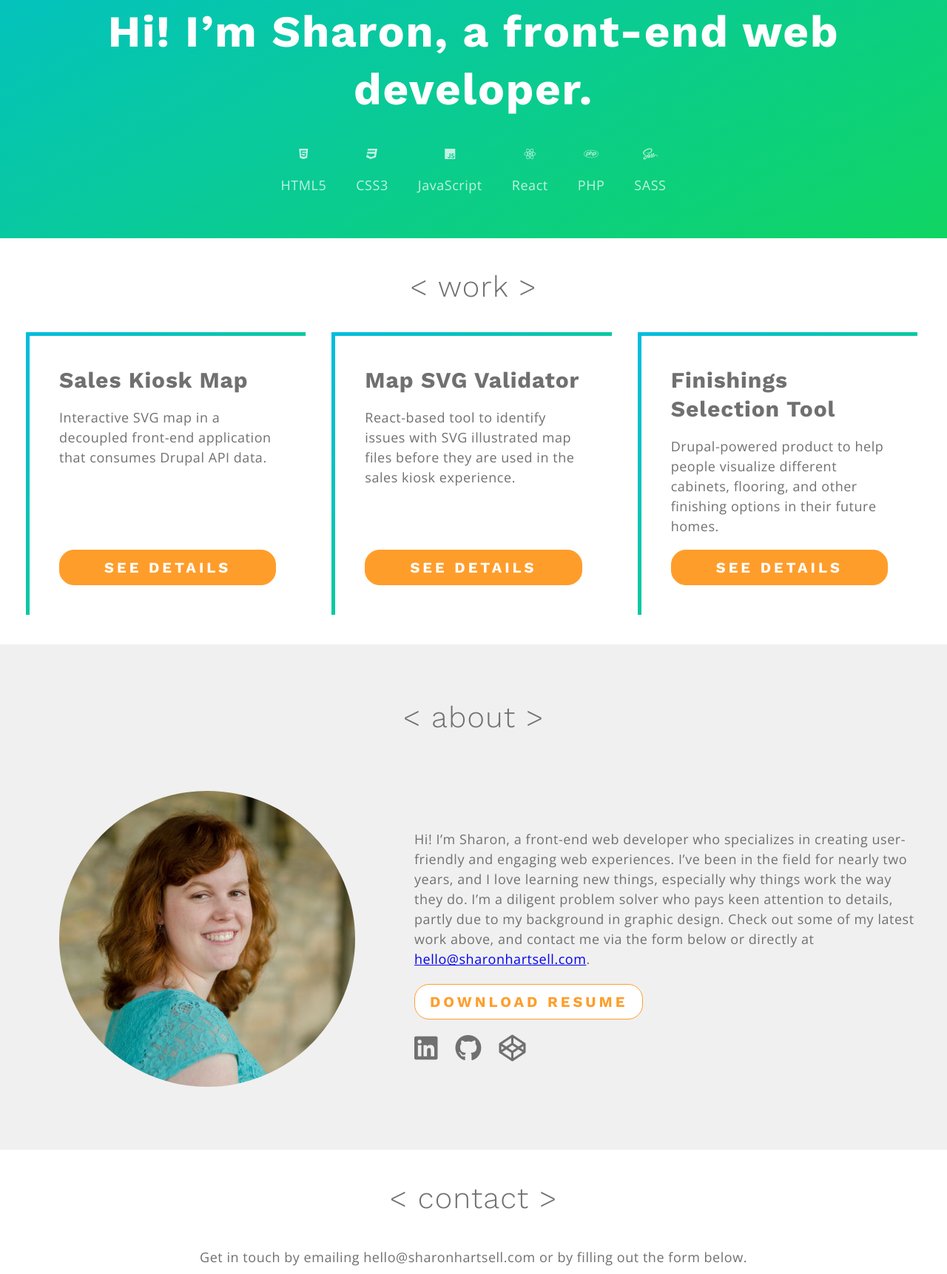
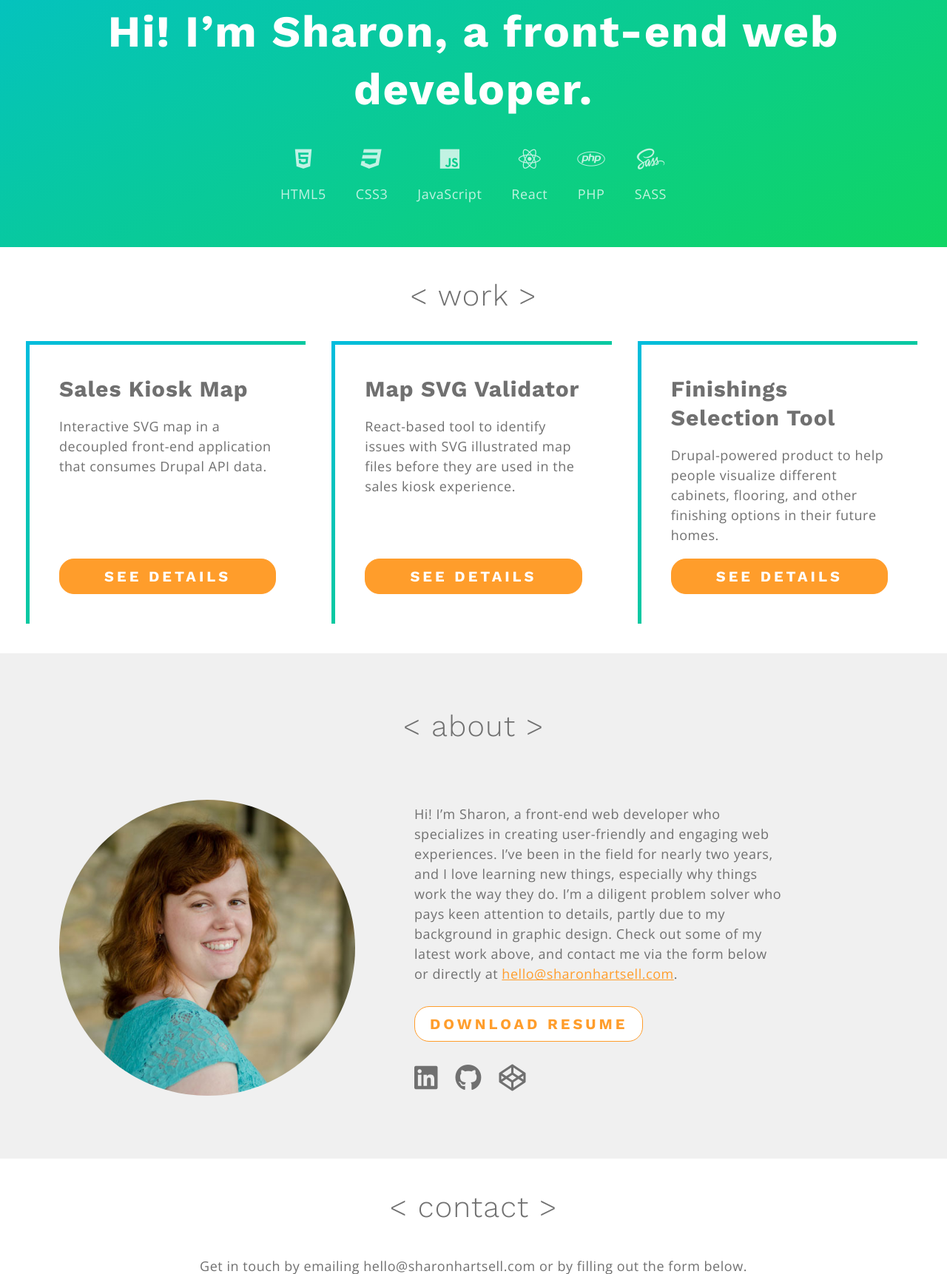
Before and after one commit to SharonHartsell/portfolio-site, a PHP site: page / in a window 1280 px wide. Shown: the part 376-2098 px from the top of the page at 74% size. Run offline with PHP 8.4, Linux system fonts and the light colour scheme; some libraries are stand-ins or nearby versions.

Commit message:
style(index): tweak spacing

```diff
--- a/css/styles.css
+++ b/css/styles.css
@@ -5,6 +5,11 @@
 }
 
 /* line 5, ../scss/_global.scss */
+a {
+  color: #FF9D2B;
+}
+
+/* line 9, ../scss/_global.scss */
 .noScroll {
   overflow: hidden;
 }
@@ -264,10 +269,11 @@
 
 /* line 41, ../scss/_intro.scss */
 .intro_techIcon {
+  font-size: 30px;
   color: white;
 }
 
-/* line 45, ../scss/_intro.scss */
+/* line 46, ../scss/_intro.scss */
 .intro_techName {
   color: white;
 }
@@ -394,26 +400,28 @@
 
 /* line 28, ../scss/_about.scss */
 .about_text {
+  margin: 0;
+  max-width: 500px;
   color: #707070;
 }
 
-/* line 32, ../scss/_about.scss */
+/* line 35, ../scss/_about.scss */
 .about_socialLink {
   color: #707070;
   font-size: 36px;
 }
-/* line 36, ../scss/_about.scss */
+/* line 39, ../scss/_about.scss */
 .about_socialLink + .about_socialLink {
   margin-left: 20px;
 }
 
-/* line 41, ../scss/_about.scss */
+/* line 44, ../scss/_about.scss */
 .about_text + .about_resumeBtn,
 .about_resumeBtn + .about_socialLinks {
-  margin-top: 20px;
+  margin-top: 30px;
 }
 
-/* line 46, ../scss/_about.scss */
+/* line 49, ../scss/_about.scss */
 .about_imageWrapper + .about_textWrapper {
   margin-left: 40px;
 }
--- a/index.php
+++ b/index.php
@@ -75,11 +75,11 @@ $work = [
       <img src="/img/sharon-teal1.jpg" class="about_image" alt="Sharon" />
     </div>
     <div class="about_textWrapper">
-      <p class="about_text t-body--18l">Hi! I’m Sharon, a front-end web developer who specializes in creating user-friendly and engaging web experiences. I’ve been in the field for nearly two years, and I love learning new things, especially why things work the way they do. I’m a diligent problem solver who pays keen attention to details, partly due to my background in graphic design. Check out some of my latest work above, and contact me via the form below or directly at <a href="mailto:hello@sharonhartsell.com">hello@sharonhartsell.com</a>.</p>
+      <p class="about_text t-body--18l">Hi! I’m Sharon, a front-end web developer who specializes in creating user-friendly and engaging web experiences. I’ve been in the field for nearly two years, and I love learning new things, especially why things work the way they do. I’m a diligent problem solver who pays keen attention to details, partly due to my background in graphic design. Check out some of my latest work above, and contact me via the form below or directly at <a href="mailto:hello@sharonhartsell.com" >hello@sharonhartsell.com</a>.</p>
       <button class="about_resumeBtn btn--secondary t-title--20b t-caps">Download resume</button>
       <div class="about_socialLinks">
-        <a href="#" class="about_socialLink"><i class="fab fa-linkedin"></i></a>
-        <a href="#" class="about_socialLink"><i class="fab fa-github"></i></a>
+        <a href="https://www.linkedin.com/in/sharonhartsell/" class="about_socialLink"><i class="fab fa-linkedin"></i></a>
+        <a href="https://github.com/SharonHartsell" class="about_socialLink"><i class="fab fa-github"></i></a>
         <a href="#" class="about_socialLink"><i class="fab fa-codepen"></i></a>
       </div>
     </div>
--- a/scss/_about.scss
+++ b/scss/_about.scss
@@ -26,6 +26,9 @@
     }
 
     .about_text {
+      margin: 0;
+
+      max-width: 500px;
       color: $gray;
     }
 
@@ -40,7 +43,7 @@
 
     .about_text + .about_resumeBtn,
     .about_resumeBtn + .about_socialLinks {
-      margin-top: 20px;
+      margin-top: 30px;
     }
 
     .about_imageWrapper + .about_textWrapper {
--- a/scss/_global.scss
+++ b/scss/_global.scss
@@ -1,5 +1,9 @@
 * {
   box-sizing: border-box;
+}
+
+a {
+  color: $cta;
 }
 
 .noScroll {
--- a/scss/_intro.scss
+++ b/scss/_intro.scss
@@ -39,6 +39,7 @@
     }
 
       .intro_techIcon {
+        font-size: 30px;
         color: white;
       }
 
```
